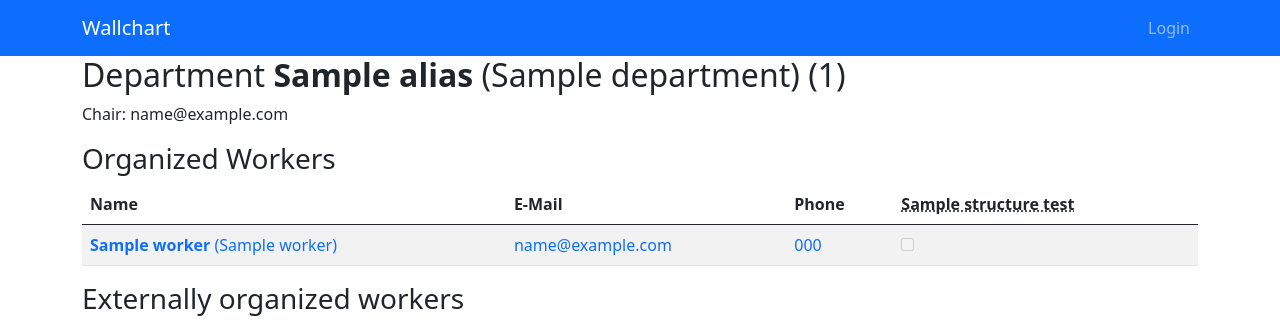
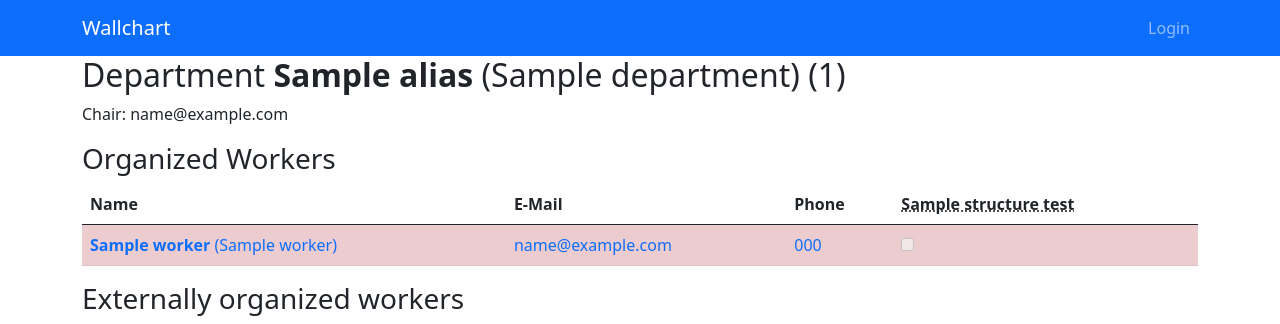
Before and after one commit to aparcar/wallchart, a Python web app: template templates/department.html in a window 1280 px wide. Shown: the top 324 px of the page. Run offline with Jinja, Linux system fonts and the light colour scheme; the template is opened without the code that fills it: most values are stand-ins (such as "Sample title", 1, 10 or a date in 2020).

Commit message:
mark former workers more obvious
Signed-off-by: Paul Spooren <mail@aparcar.org>

```diff
--- a/templates/department.html
+++ b/templates/department.html
@@ -58,7 +58,7 @@
     <tbody>
         {% for worker in workers %}
         {% if worker.organizing_dept_id == department.id %}
-        <tr {% if worker.updated !=last_updated %}class="worker-inactive" {% endif %}>
+        <tr {% if worker.updated !=last_updated %}class="table-danger" {% endif %}>
             <td scope="row">
                 <a href="{{ url_for('worker', worker_id=worker.id) }}">
 		    {% if worker.preferred_name%}
```
